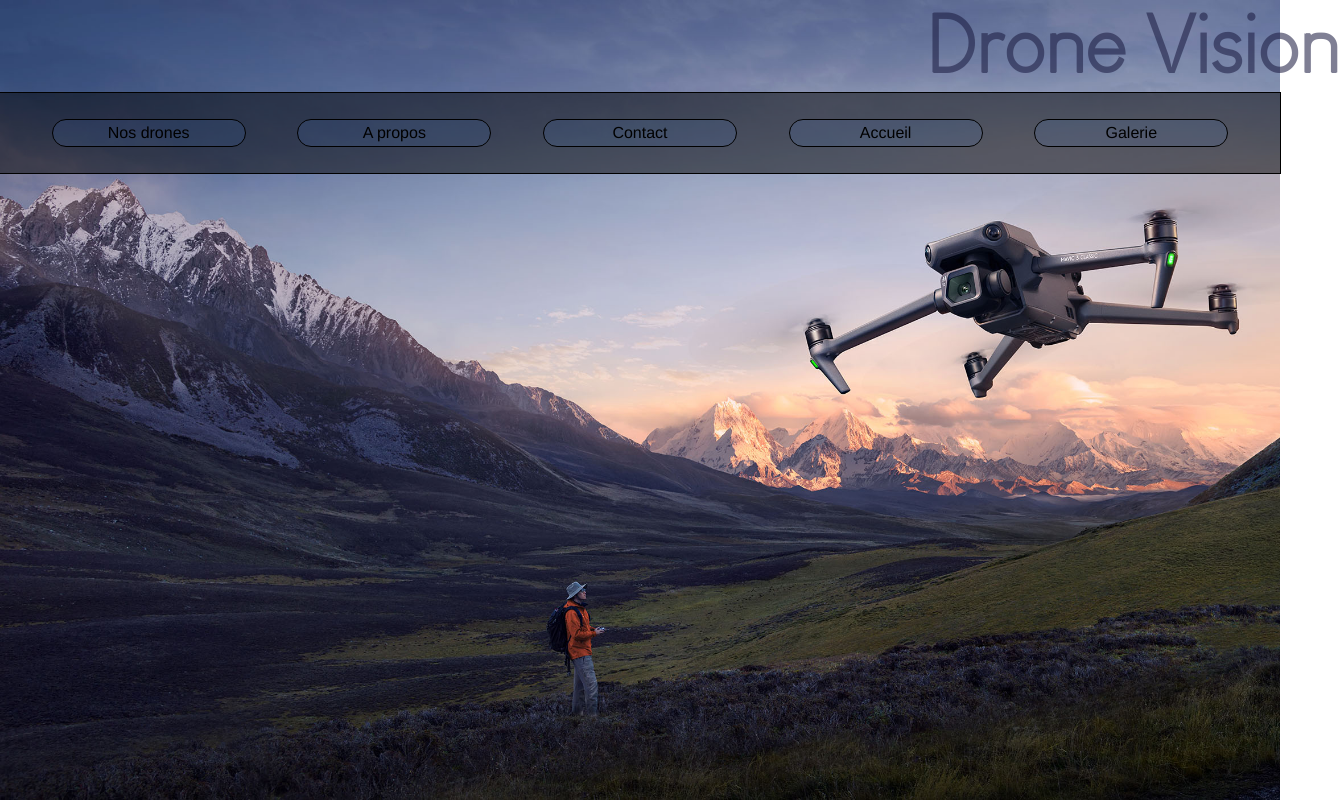
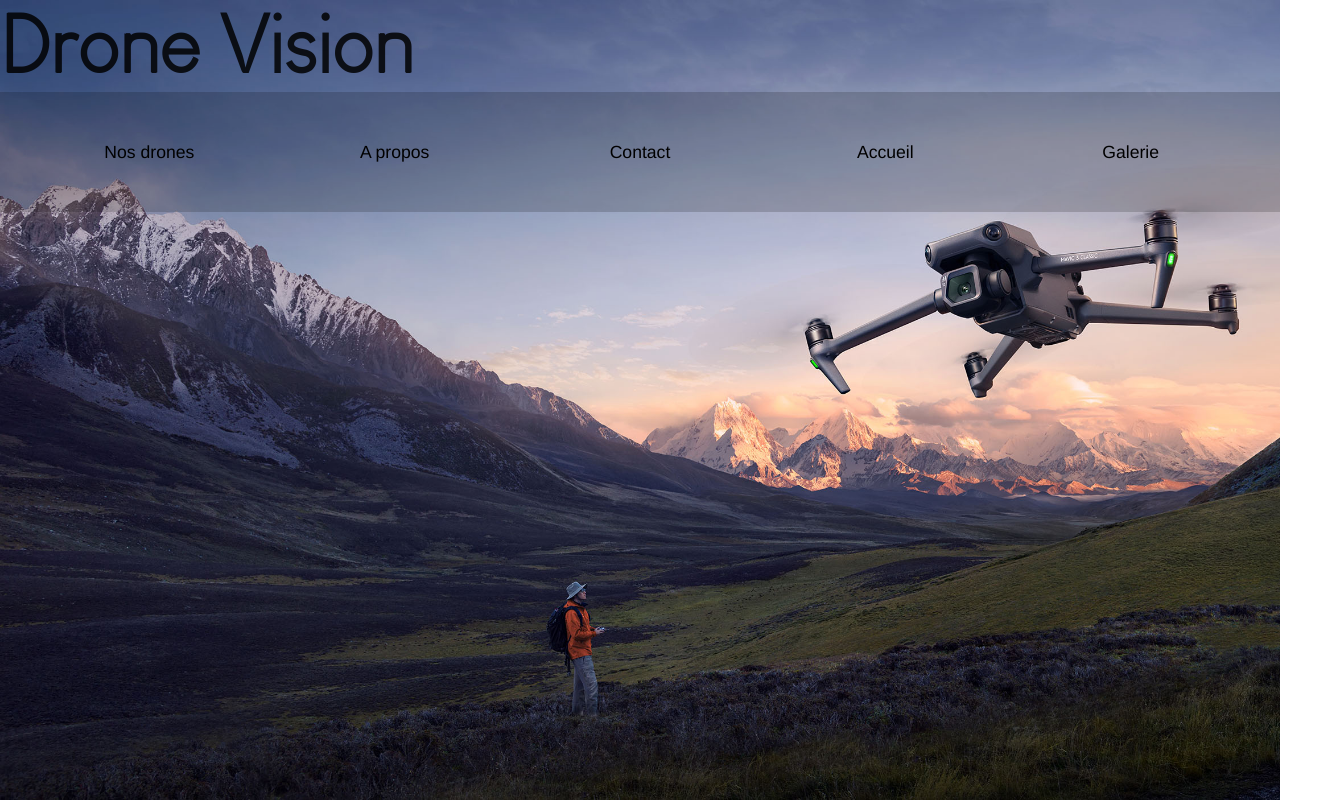
Before and after one commit to Jiji344/Drone, a website built with Vite: page drone/index.html in a window 1280 px wide. Shown: the whole page, 1340 px wide, since content can reach past the window. Built offline with nearby package versions, Linux system fonts and the light colour scheme.

Commit message:
chez arthur
test de truc

```diff
--- a/drone/index.html
+++ b/drone/index.html
@@ -8,14 +8,15 @@
   </head>
   <body>
     <div id="app">
+      <h1 id="titre">
+        Drone Vision
+      </h1>
 
       <header>
 
 
         <div id="titrelogo">
-            <h1 id="titre">
-              Drone Vision
-            </h1>
+
         </div>
 
         <div id="menu">
--- a/drone/style.css
+++ b/drone/style.css
@@ -14,7 +14,7 @@
 }
 
 header{
-  display: flex;
+  display: block;
   justify-content: center;
   align-items: center;
   flex-direction: column;
@@ -23,20 +23,40 @@ header{
 #titre{
   font-size: 80px;
   font-family:"Police";
-  position: relative; left: 38.5vw;
-  color: rgba(26, 26, 63, 0.555);
+  position: static;
+  color: rgba(0, 0, 0, 0.849);
+
+
+
+
 }
 
+
+@keyframes pingouin {
+  from{font-size: 180%;}
+  to{font-size: 110%;}
+
+
+}
 #menu{
   display: flex;
   text-align: center;
   align-items: center;
   justify-content: space-evenly;
   width:100vw;
-  height: 10vh;
-  background-color: rgba(0, 0, 0, 0.493);
-  border: solid 0.1vw black;
+  height: 15vh;
+  background-color: rgba(0, 0, 0, 0.178);
+
+
 }
+#menu span:hover{
+ background-color: rgba(75, 175, 218, 0);
+ animation-duration: 1s;
+ animation-name: pingouin;
+
+
+}
+
 
 #logodrone{
   width: 150px;
@@ -55,10 +75,14 @@ header{
   justify-content: space-evenly;
   width: 15vw;
   height: 2vw;
-  border:solid 0.1vw rgb(0, 0, 0);
-  border-radius: 40px;
-  background-color: rgba(84, 150, 248, 0.103);
+
+  border-radius:15%;
   cursor:pointer;
+  color: rgb(0, 0, 0);
   user-select: none;
   font-family: 'Franklin Gothic Medium', 'Arial Narrow', Arial, sans-serif;
+  transition: 1s ease-in-out;
+  font-size: 110%;
+  background-color: rgba(92, 109, 123, 0);
+
 }
```
